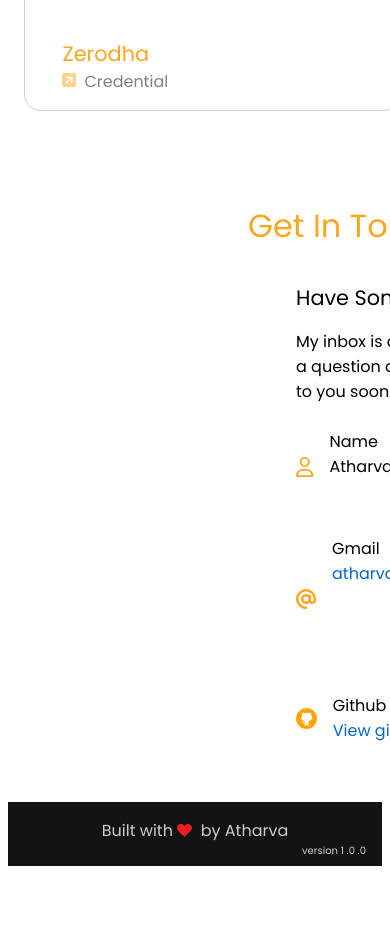
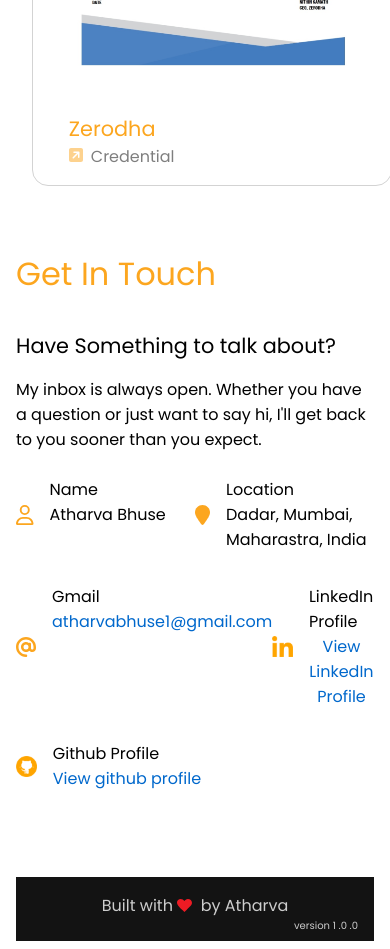
Before and after one commit to atharvabhuse/portfolio, a React (Create React App) app: page / in a window 390 px wide. Shown: the part 6000-6949 px from the top of the page. Before the commit the page ends 6874 px from the top, so only its background shows below. Built offline with nearby package versions, Linux system fonts and the light colour scheme.

Commit message:
minor bugfixes

```diff
--- a/src/App.css
+++ b/src/App.css
@@ -56,7 +56,7 @@ body::-webkit-scrollbar-track{
 }
 @media screen and (max-width:480px) {
   .App{
-    padding: 0.5rem 0.5rem;
+    padding: 0.5rem 1rem;
   }
 }
 :root{
--- a/src/components/Contact.css
+++ b/src/components/Contact.css
@@ -88,3 +88,35 @@
     display: flex;
     text-align: left;
   }
+  @media screen and (max-width:480px) {
+    .contact{
+        flex-direction: column;
+    }
+    .contact-left >:nth-child(1){
+        padding-left: 0rem;
+    }
+    .contact-left >:nth-child(2){
+        padding-left: 0rem;
+
+    }
+    .contact-left >:nth-child(3){
+        padding-left: 0rem;
+
+    }
+    .contact-left >:nth-child(5){
+        padding-left: 0rem;
+    }
+    .contact-left >:nth-child(6){
+       padding-left: 0rem;
+
+    }
+    .contact-left >:nth-child(7){
+        padding-left: 0rem;
+    }
+    .contact-left >:nth-child(8){
+        padding-left: 0rem;
+    }
+    .contact-row{
+        flex-direction: column;
+    }
+  }
--- a/src/components/Contact.js
+++ b/src/components/Contact.js
@@ -14,7 +14,7 @@ const Contact = () => {
         <div>Have Something to talk about?</div>
         <div>My inbox is always open.  Whether you have a question or just want to say hi, I'll get back to you sooner than you expect.</div>
         <br />
-        <div>
+        <div className='contact-row'>
           <div className='contact-div'>
             <span className='contact-span-1'><FontAwesomeIcon icon={faUser} style={{ color: '#FCA61F', fontSize: '20px', paddingRight: '1rem' }} /></span>
             <span className='contact-span-2'>Name<br />Atharva Bhuse</span>
@@ -25,7 +25,7 @@ const Contact = () => {
           </div>
         </div>
 
-        <div>
+        <div className='contact-row'>
           {/* <div className='contact-div'>
             <span className='contact-span-1'><FontAwesomeIcon icon={faPhone} style={{ color: '#FCA61F', fontSize: '20px', paddingRight: '1rem' }} /></span>
             <div style={{ display: 'flex', flexDirection: 'column' }}>
@@ -49,7 +49,7 @@ const Contact = () => {
           </div>
         </div>
 
-        <div>
+        <div className='contact-row'>
           {/* <div className='contact-div'>
             <span className='contact-span-1'><img className='linkedin-contact' src={linkedin} /></span>
             <div style={{ display: 'flex', flexDirection: 'column' }}>
--- a/src/components/Intro.css
+++ b/src/components/Intro.css
@@ -141,7 +141,7 @@
 @media screen and (max-width:480px) {
     .intro-div{
         display: flex;
-        flex-direction: column;
+        flex-direction: column-reverse;
         width: 100%;
         padding: 1rem 0rem 0rem 0rem;
     }
@@ -155,7 +155,6 @@
     .intro-div-right{
         transform: scale(0.6);
         left: -4rem;
-        top: -10%;
     }
     .web-designer{
         position: absolute;
```
